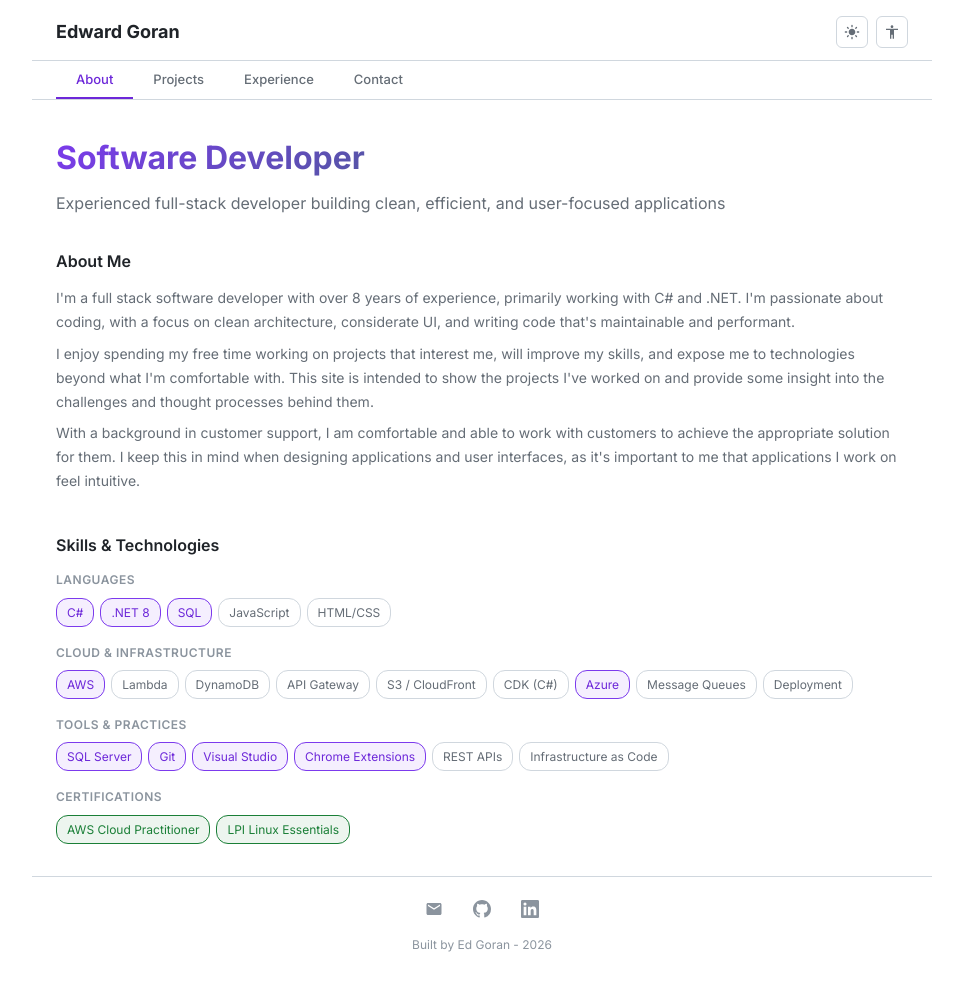
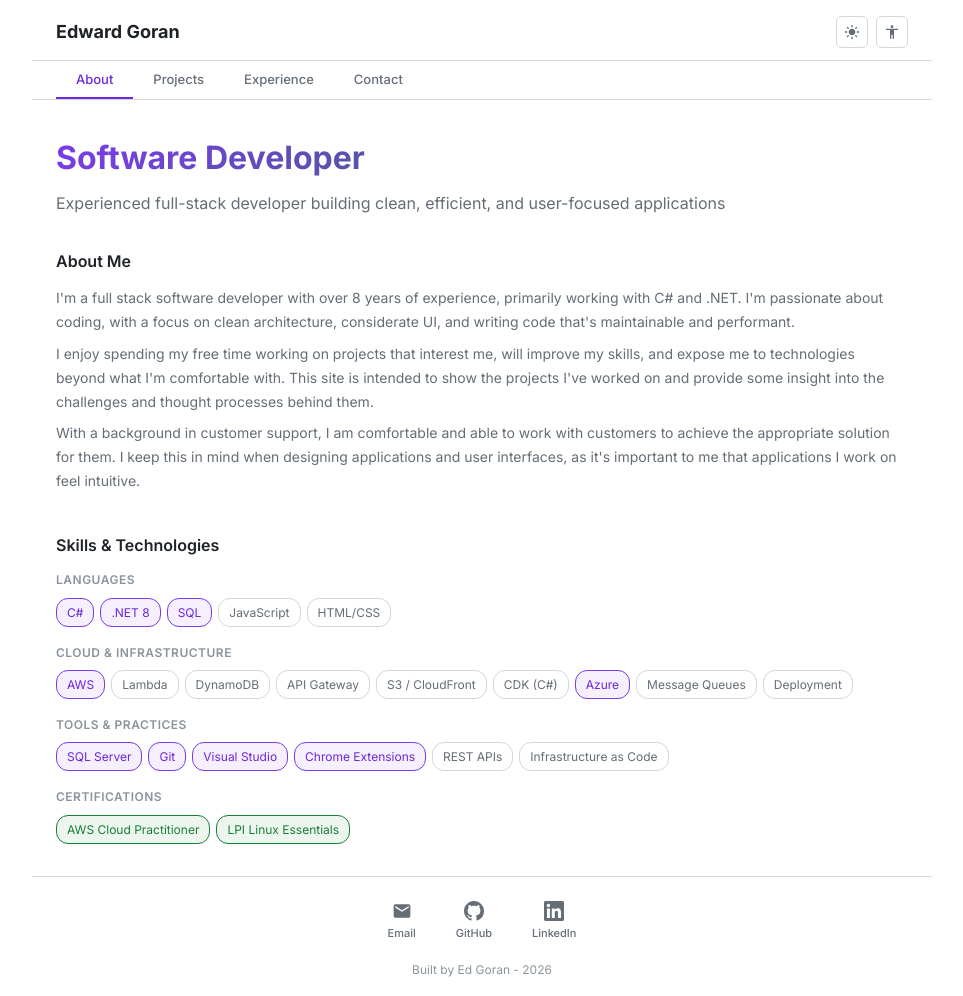
Before and after one commit to edgoran/portfolio-site, a plain HTML site: page site/index.html in a window 1280 px wide. Shown: the whole page, without its empty margins (158-1121 px from the left). Before the commit the page ends 970 px from the top, so only its background shows below. Drawn offline with Linux system fonts and the light colour scheme.

Commit message:
Add contact link labels and make site more readable in dark mode base theme

```diff
--- a/site/index.html
+++ b/site/index.html
@@ -373,12 +373,15 @@
             <div class="footer-links">
                 <a href="mailto:edgoran@gmail.com" class="footer-link" title="Email">
                     <svg viewBox="0 0 24 24" class="footer-icon"><path d="M20 4H4c-1.1 0-2 .9-2 2v12c0 1.1.9 2 2 2h16c1.1 0 2-.9 2-2V6c0-1.1-.9-2-2-2zm0 4l-8 5-8-5V6l8 5 8-5v2z" /></svg>
+                    <span>Email</span>
                 </a>
                 <a href="https://github.com/edgoran/" target="_blank" rel="noopener" class="footer-link" title="GitHub">
                     <svg viewBox="0 0 24 24" class="footer-icon"><path d="M12 0C5.37 0 0 5.37 0 12c0 5.31 3.435 9.795 8.205 11.385.6.105.825-.255.825-.57 0-.285-.015-1.23-.015-2.235-3.015.555-3.795-.735-4.035-1.41-.135-.345-.72-1.41-1.23-1.695-.42-.225-1.02-.78-.015-.795.945-.015 1.62.87 1.845 1.23 1.08 1.815 2.805 1.305 3.495.99.105-.78.42-1.305.765-1.605-2.67-.3-5.46-1.335-5.46-5.925 0-1.305.465-2.385 1.23-3.225-.12-.3-.54-1.53.12-3.18 0 0 1.005-.315 3.3 1.23.96-.27 1.98-.405 3-.405s2.04.135 3 .405c2.295-1.56 3.3-1.23 3.3-1.23.66 1.65.24 2.88.12 3.18.765.84 1.23 1.905 1.23 3.225 0 4.605-2.805 5.625-5.475 5.925.435.375.81 1.095.81 2.22 0 1.605-.015 2.895-.015 3.3 0 .315.225.69.825.57A12.02 12.02 0 0024 12c0-6.63-5.37-12-12-12z" /></svg>
+                    <span>GitHub</span>
                 </a>
                 <a href="https://www.linkedin.com/in/edward-goran-776838338" target="_blank" rel="noopener" class="footer-link" title="LinkedIn">
                     <svg viewBox="0 0 24 24" class="footer-icon"><path d="M20.447 20.452h-3.554v-5.569c0-1.328-.027-3.037-1.852-3.037-1.853 0-2.136 1.445-2.136 2.939v5.667H9.351V9h3.414v1.561h.046c.477-.9 1.637-1.85 3.37-1.85 3.601 0 4.267 2.37 4.267 5.455v6.286zM5.337 7.433a2.062 2.062 0 01-2.063-2.065 2.064 2.064 0 112.063 2.065zm1.782 13.019H3.555V9h3.564v11.452zM22.225 0H1.771C.792 0 0 .774 0 1.729v20.542C0 23.227.792 24 1.771 24h20.451C23.2 24 24 23.227 24 22.271V1.729C24 .774 23.2 0 22.222 0h.003z" /></svg>
+                    <span>LinkedIn</span>
                 </a>
             </div>
             <p>Built by Ed Goran - <span id="footer-year"></span></p>
--- a/site/styles.css
+++ b/site/styles.css
@@ -13,8 +13,8 @@
     --bg-card: #1c2128;
     --bg-card-hover: #21262d;
     --text-primary: #e6edf3;
-    --text-secondary: #8b949e;
-    --text-muted: #484f58;
+    --text-secondary: #a0aab5;
+    --text-muted: #6b7685;
     --accent: #9b72cf;
     --accent-light: #c9a0ff;
     --accent-green: #3fb950;
@@ -943,22 +943,27 @@ body {
 
 .footer-link {
     display: flex;
+    flex-direction: column;
     align-items: center;
-    justify-content: center;
-    width: 32px;
-    height: 32px;
+    gap: 4px;
+    padding: 8px 12px;
     border-radius: 6px;
-    transition: background 0.15s ease;
+    text-decoration: none;
+    color: var(--text-secondary);
+    font-size: 11px;
+    font-weight: 500;
+    transition: background 0.15s ease, color 0.15s ease;
 }
 
     .footer-link:hover {
         background: var(--hover-bg);
+        color: var(--accent-light);
     }
 
 .footer-icon {
-    width: 18px;
-    height: 18px;
-    fill: var(--text-muted);
+    width: 20px;
+    height: 20px;
+    fill: var(--text-secondary);
     transition: fill 0.15s ease;
 }
 
```
